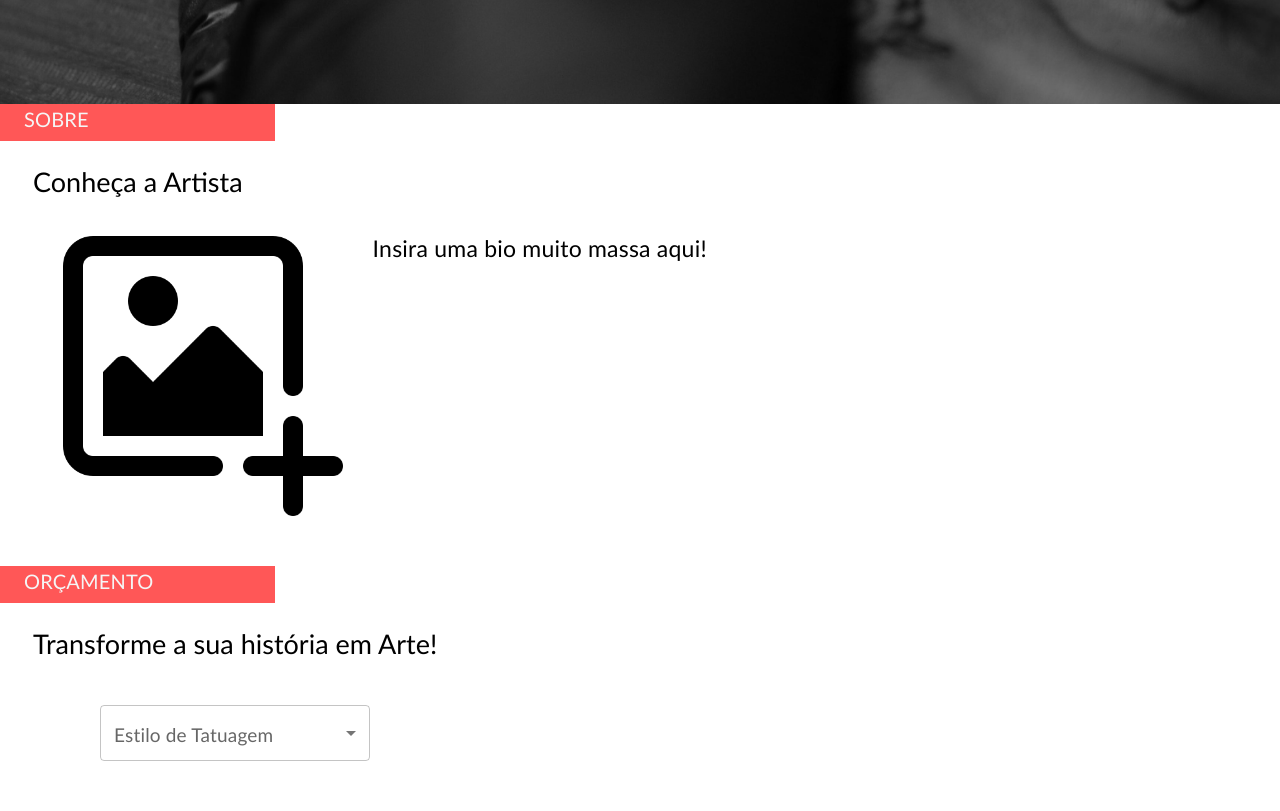
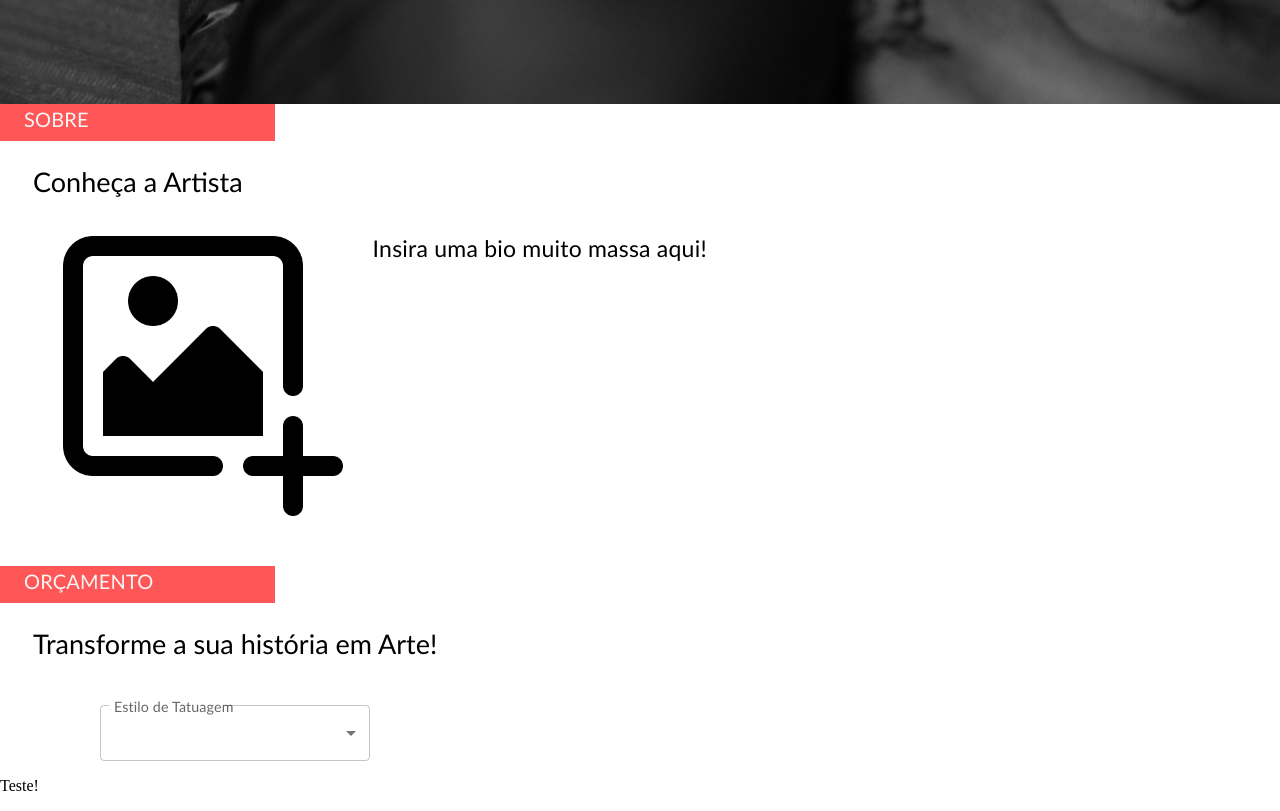
Before and after one commit to LuiseThome/mariTattooShop, a React (Vite) app in the folder mariTattoo/: page / in a window 1280 px wide. Shown: the part 745-1556 px from the top of the page. Built offline with nearby package versions, Linux system fonts and the light colour scheme.

Commit message:
[section-orca]Adjusting select menu

```diff
--- a/mariTattoo/src/Orçamento/Orçamento.jsx
+++ b/mariTattoo/src/Orçamento/Orçamento.jsx
@@ -33,7 +33,7 @@ export const Orçamento = () => {
         }
     ]
 
-    const [chose, setChose] = useState("");
+    const [chose, setChose] = useState("Teste!");
 
    const handleChange = (event) => {
     const isSelected = Number(event.target.value);
@@ -67,7 +67,7 @@ export const Orçamento = () => {
                     <Select
                     labelId="options-outlined-label"
                     id="options-outlined"
-                    value={options.id}
+                    value={chose}
                     label="Estilo de Tatuagem"
                     onChange={handleChange}
                     >
@@ -79,9 +79,9 @@ export const Orçamento = () => {
                             </MenuItem>
                         })}
                     </Select>
-                    <p>{chose}</p>
+
                 </Control>
-
+                <p>{chose}</p>
                 </SelBox>
 
 
```
